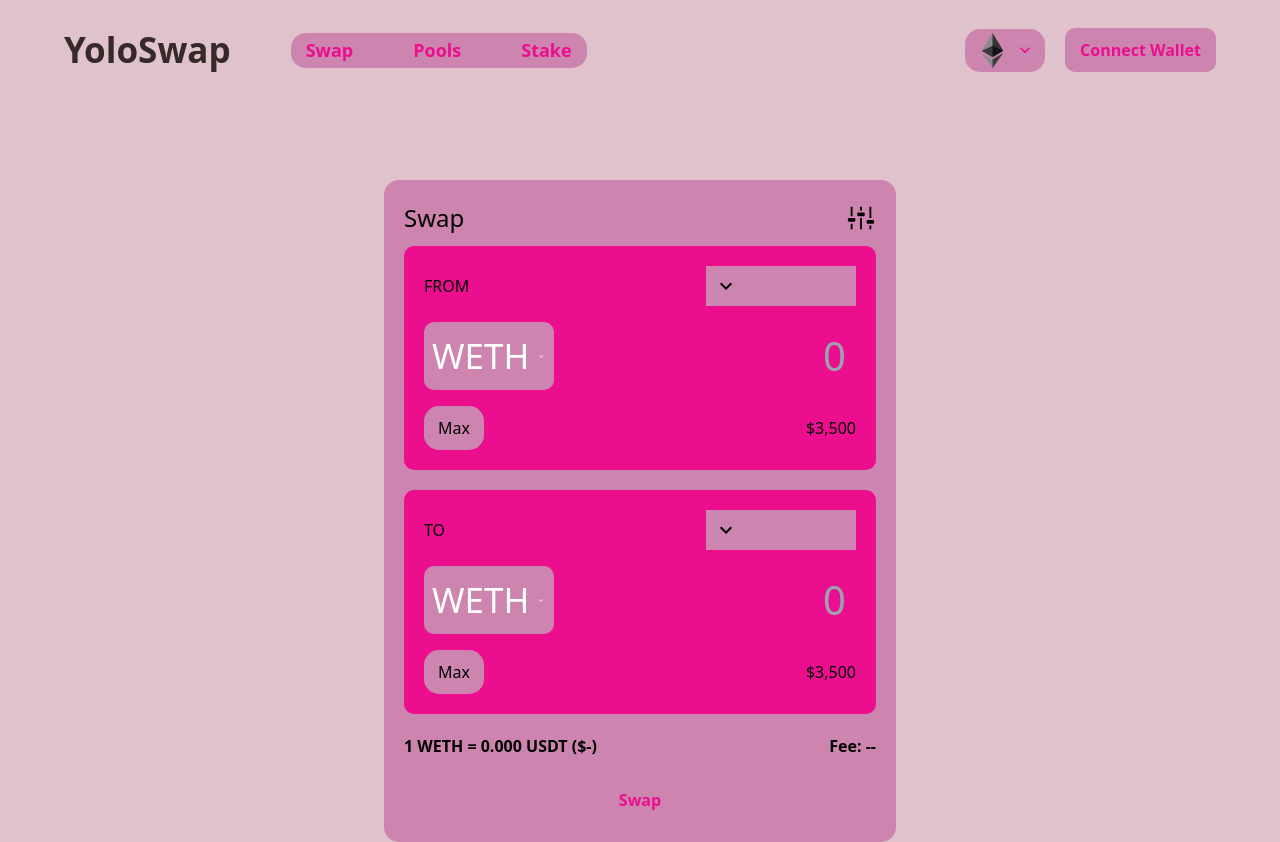
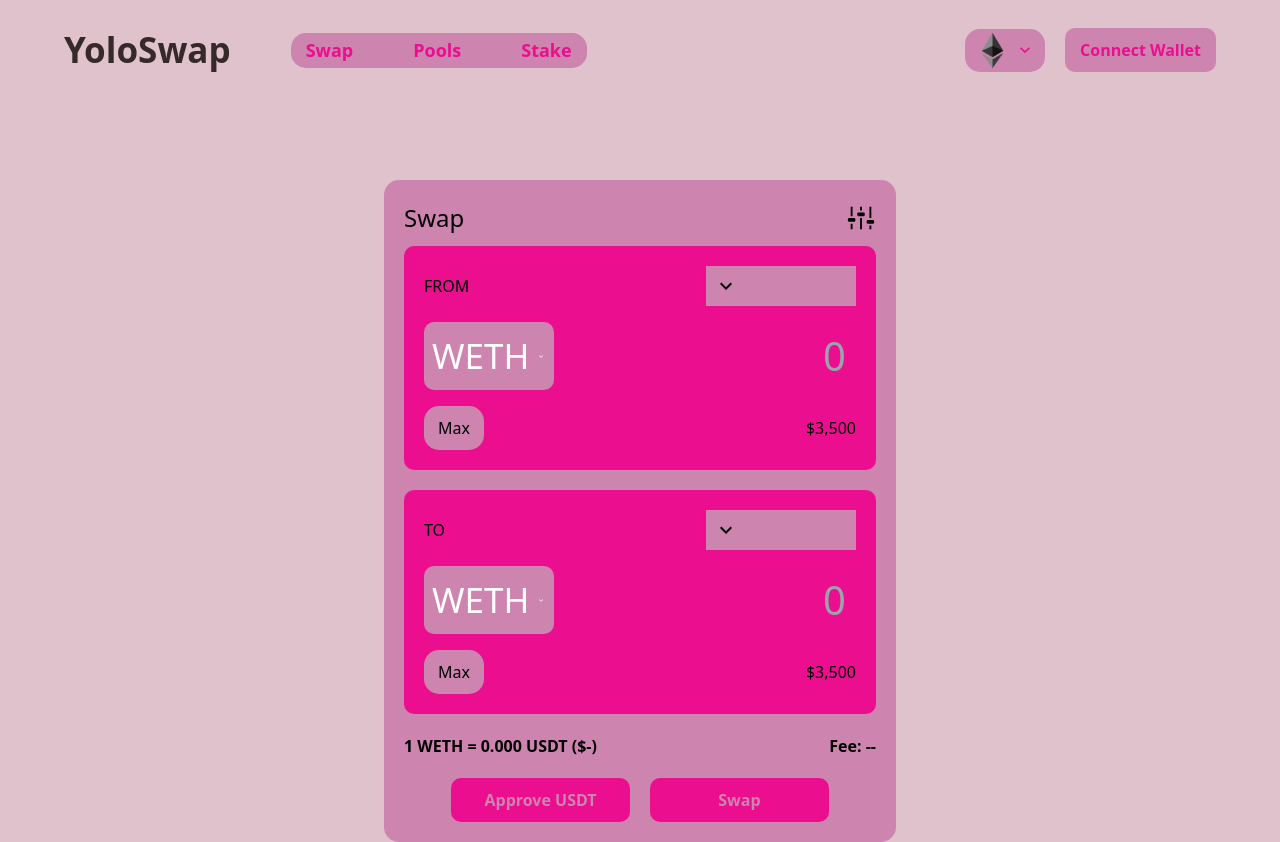
Before and after one commit to raazymuhd1/Yolo-Dex, a React (Vite) app: page / in a window 1280 px wide. Built offline with nearby package versions, Linux system fonts and the light colour scheme.

Commit message:
added an approve & swap buttons

```diff
--- a/src/components/Swap/index.jsx
+++ b/src/components/Swap/index.jsx
@@ -7,7 +7,7 @@ import { VscSettings } from "react-icons/vsc";
 const Swap = () => {
   return (
     <div className='w-full h-full flex justify-center items-center'>
-       <div className="flex w-[40%] mt-[80px] min-h-[400px] flex-col rounded-[15px] p-[20px] bg-[#cd85af]">
+       <div className="flex w-[40%] mt-[80px] min-h-[500px] flex-col rounded-[15px] p-[20px] bg-[#cd85af]">
           <div className="flex items-center justify-between w-full">
               <h2 className='text-[1.5rem] text-black text-[#fff]'> Swap </h2>
               <VscSettings className="text-[30px] cursor-pointer" />
@@ -20,7 +20,10 @@ const Swap = () => {
                   <h4 className="font-semibold"> 1 WETH = 0.000 USDT ($-) </h4>
                   <h4  className="font-semibold"> Fee: -- </h4>
                </div>
-               <CustomButton title={"Swap"} styles="bg-[#cd85af] text-secondary btn_trans"  />
+               <div className="w-[80%] mx-auto flex items-center gap-[20px]">
+                  <CustomButton title={"Approve USDT"} styles="w-[50%] bg-secondary text-main btn_trans"  />
+                  <CustomButton title={"Swap"} styles="w-[50%] bg-secondary text-main btn_trans"  />
+               </div>
            </div>
        </div>
     </div>
```
